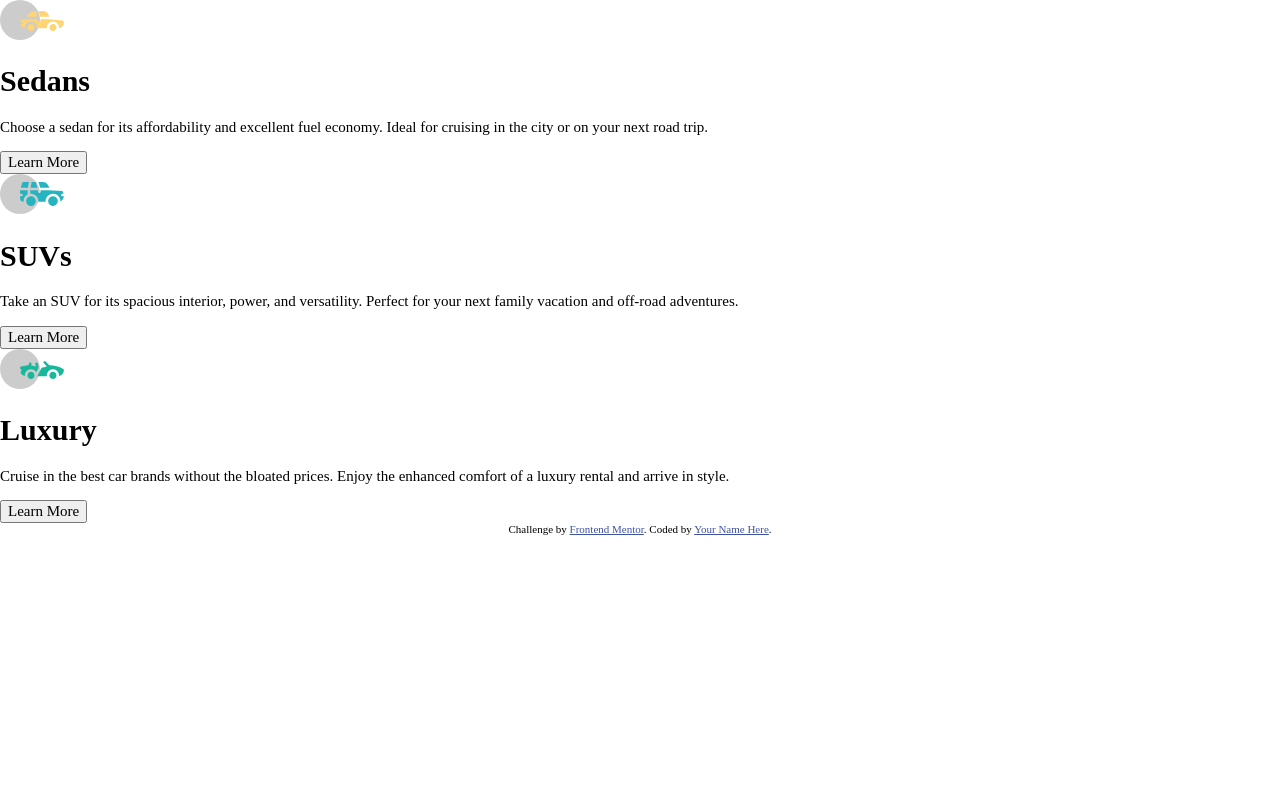
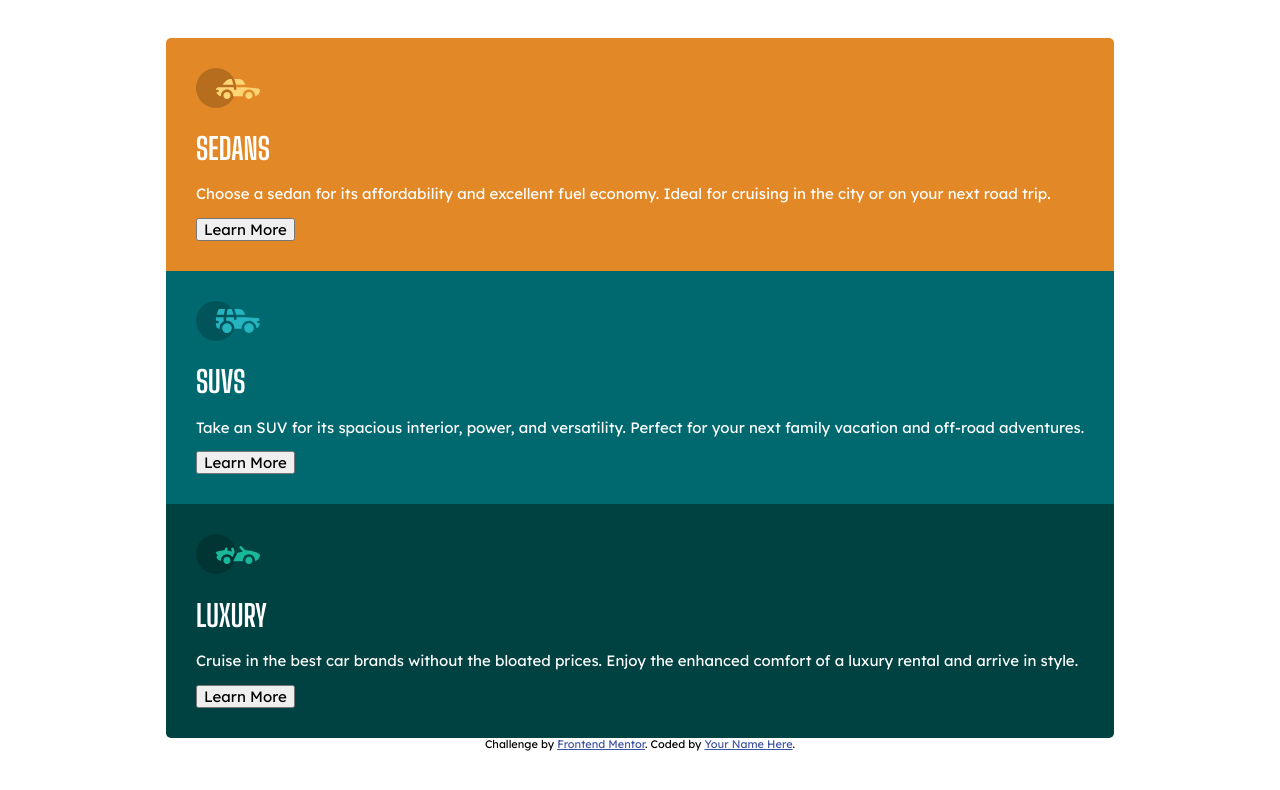
Before and after one commit to jennifertieu/fem-three-column-preview-card, a plain HTML site: page index.html in a window 1280 px wide. Drawn offline with Linux system fonts and the light colour scheme.

Commit message:
add and style fonts

```diff
--- a/index.html
+++ b/index.html
@@ -7,11 +7,7 @@
     <link rel="preconnect" href="https://fonts.googleapis.com" />
     <link rel="preconnect" href="https://fonts.gstatic.com" crossorigin />
     <link
-      href="https://fonts.googleapis.com/css2?family=Lexend+Deca:wght@300;400;500;600;700;800;900&family=Playfair+Display&family=Roboto:ital,wght@0,100;0,300;0,400;0,500;0,700;0,900;1,100;1,300;1,400;1,500;1,700;1,900&display=swap"
-      rel="stylesheet"
-    />
-    <link
-      href="https://fonts.googleapis.com/css2?family=Big+Shoulders+Display:wght@300;400;500;600;700;800&family=Lexend+Deca:wght@300;400;500;600;700;800;900&family=Playfair+Display&family=Roboto:ital,wght@0,100;0,300;0,400;0,500;0,700;0,900;1,100;1,300;1,400;1,500;1,700;1,900&display=swap"
+      href="https://fonts.googleapis.com/css2?family=Big+Shoulders+Display:wght@300;400;500;600;700;800&family=Lexend+Deca:wght@200;400;500;600;700;800;900&display=swap"
       rel="stylesheet"
     />
     <link
@@ -29,7 +25,7 @@
         <section class="card sedan">
           <img src="./images/icon-sedans.svg" alt="Sedan Icon" />
           <h1 class="card-heading">Sedans</h1>
-          <p>
+          <p class="card-details">
             Choose a sedan for its affordability and excellent fuel economy.
             Ideal for cruising in the city or on your next road trip.
           </p>
--- a/style.css
+++ b/style.css
@@ -1,6 +1,7 @@
 @import url("normalize.css");
 
 * {
+  box-sizing: border-box;
   --bright-orange: hsl(31, 77%, 52%);
   --dark-cyan: hsl(184, 100%, 22%);
   --very-dark-cyan: hsl(179, 100%, 13%);
@@ -8,8 +9,56 @@
   --very-light-gray: hsl(0, 0%, 95%);
 }
 
+html,
 body {
   font-size: 15px;
+  height: 100%;
+  font-family: "Lexend Deca", sans-serif;
+}
+
+.card-preview {
+  display: flex;
+  flex-direction: column;
+  justify-content: center;
+  align-items: center;
+  margin: 2.5rem 2rem;
+}
+
+.card-container {
+  display: flex;
+  flex-direction: column;
+  justify-content: center;
+  align-items: center;
+  border-radius: 5px;
+  overflow: hidden;
+}
+
+.card {
+  color: #fff;
+  padding: 2rem;
+  width: 100%;
+}
+
+.card-heading {
+  font-family: "Big Shoulders Display", cursive;
+  text-transform: uppercase;
+  font-weight: 700;
+}
+
+.card-details {
+  font-weight: 400;
+}
+
+.sedan {
+  background: var(--bright-orange);
+}
+
+.suv {
+  background: var(--dark-cyan);
+}
+
+.luxury {
+  background: var(--very-dark-cyan);
 }
 
 .attribution {
```
